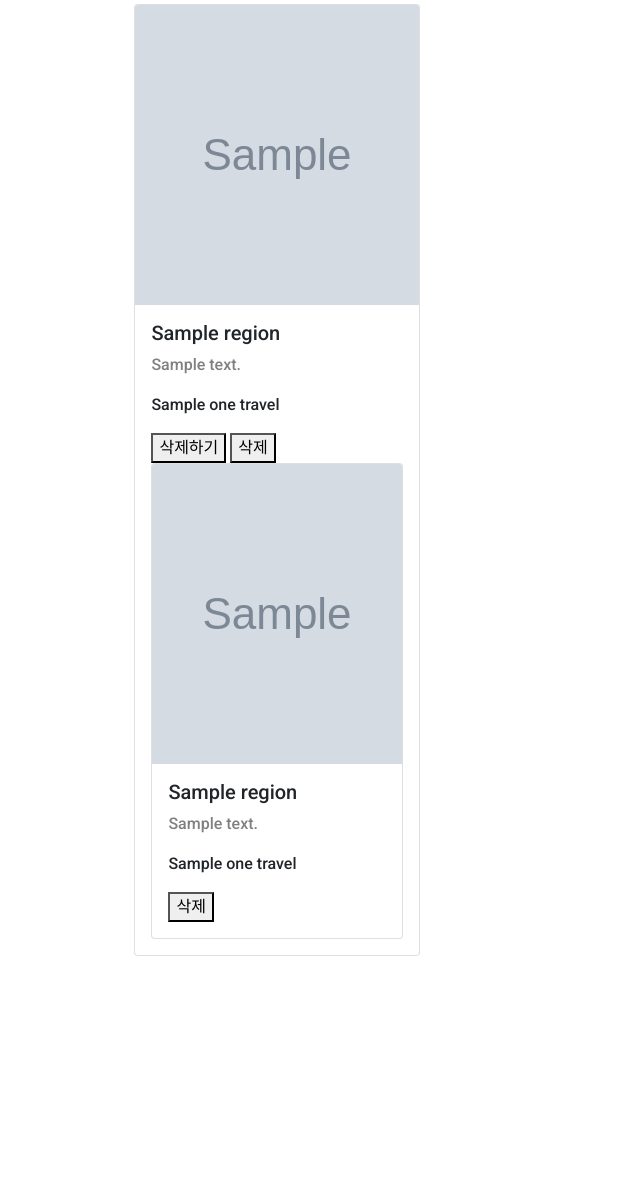
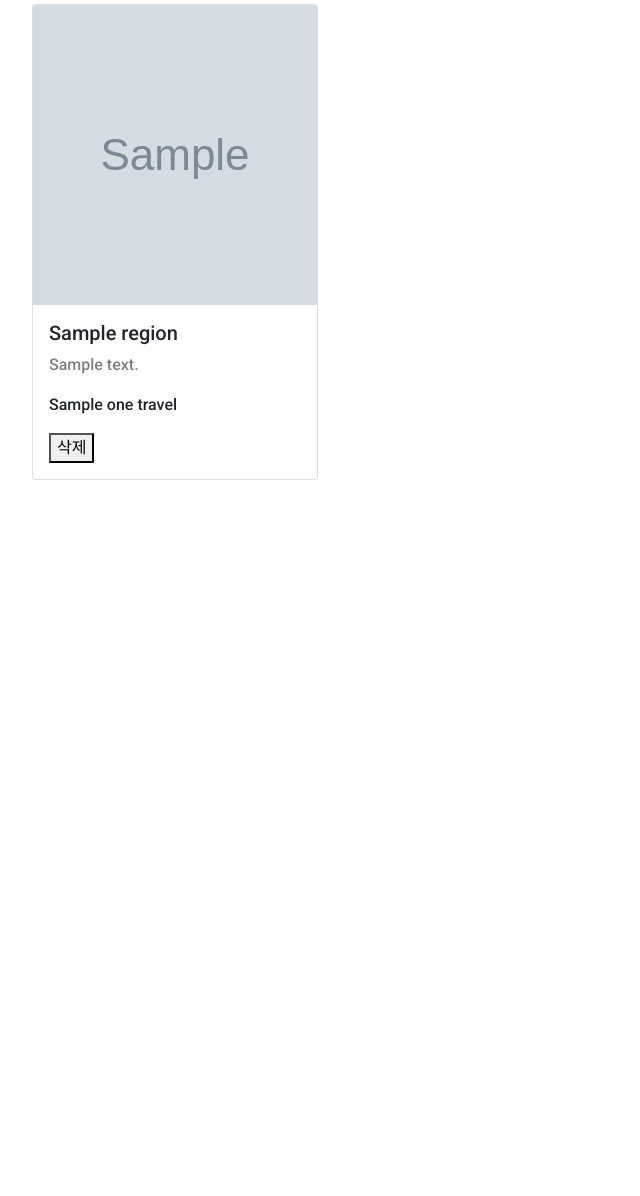
Before and after one commit to wonjunKim8/first-project, a Flask app: template templates/index.html in a window 1280 px wide. Shown: the part 316-1512 px from the top of the page, without its empty margins (0-640 px from the left). Run offline with Flask 2, Linux system fonts and the light colour scheme; the template is opened without the code that fills it: most values are stand-ins (such as "Sample title", 1, 10 or a date in 2020); grey boxes marked "Sample" are stand-in pictures.

Commit message:
수정 완료

```diff
--- a/app.py
+++ b/app.py
@@ -13,10 +13,11 @@ import random
 
 from pymongo import MongoClient
 client = MongoClient('mongodb+srv://test:sparta@cluster0.210xc.mongodb.net/?retryWrites=true&w=majority')
-SECRET_KEY = 'LCH'
+SECRET_KEY = 'SPARTA'
 db = client.dbsparta
 
 app = Flask(__name__)
+
 
 
 @app.route('/detail')
@@ -25,31 +26,41 @@ def ADD():
 
 @app.route('/')
 def home():
-        token_receive = request.cookies.get('mytoken')
-        travel_list = list(db.travel.find({},{'_id':False}))
+    travel_list = list(db.travel.find({},{'_id':False}))
+    return render_template('index.html',travel=travel_list)
 
-        return render_template('index.html', travel=travel_list)
-        # try:
-        #     payload = jwt.decode(token_receive, SECRET_KEY, algorithms=['HS256'])
-        #     user_info = db.users.find_one({"id": payload["id"]})
-        #     return render_template('index.html', user_info=user_info, travel=travel_list)
-        # except jwt.ExpiredSignatureError:
-        #     user_info =None
-        #     return render_template('index.html', user_info=user_info, travel=travel_list)
-        # except jwt.exceptions.DecodeError:
-        #     user_info =None
-        #     return render_template('index.html', user_info=user_info, travel=travel_list)
 
-        if result is not None:
-            name = result['name']
-            payload = {
-                'id': username_receive,
-                'exp': datetime.utcnow() + timedelta(seconds=60 * 60)
-            }
-            token = jwt.encode(payload, SECRET_KEY, algorithm='HS256').decode('utf-8')
-            return jsonify({'result': 'success', 'token': token , 'name':name})
-        else:
-            return jsonify({'result': 'fail', 'msg': '아이디와 비밀번호가 일치하지 않습니다.'})
+###############################################################################################################
+# 로그인 페이지                                                                                                #
+###############################################################################################################
+@app.route('/login')
+def login():
+    return render_template('login.html')
+
+
+# 로그인 기능 구현
+# id,pw를 클라이언트에게 받아와 pw를 해쉬인코딩을 하여 암호화
+# id와 암호화한 pw를 mongoDB 내부에 있는지 확인. 없을시 result=None
+# 클라이언트에게 받은 id와 pw가 mongoDB와 일치할 시 jwt-token생성 후
+# 클라이언트에게 토큰 전송
+@app.route('/api/login', methods=['POST'])
+def user_login():
+    username_receive = request.form['username_give']
+    password_receive = request.form['password_give']
+    password_hash = hashlib.sha256(password_receive.encode('utf-8')).hexdigest()
+    result = db.users.find_one({'id': username_receive, 'pw': password_hash})
+
+
+    if result is not None:
+        name = result['name']
+        payload = {
+            'id': username_receive,
+            'exp': datetime.utcnow() + timedelta(seconds=60 * 60)
+        }
+        token = jwt.encode(payload, SECRET_KEY, algorithm='HS256').decode('utf-8')
+        return jsonify({'result': 'success', 'token': token , 'name':name})
+    else:
+        return jsonify({'result': 'fail', 'msg': '아이디와 비밀번호가 일치하지 않습니다.'})
 
 
 
@@ -90,47 +101,6 @@ def signup_success():
     db.users.insert_one({'id': id_receive, 'pw': pw_hash, 'name': name_receive})
 
     return jsonify({'result': 'success'})
-
-
-
-
-
-
-
-###############################################################################################################
-# 로그인 페이지                                                                                                #
-###############################################################################################################
-@app.route('/login')
-def login():
-    return render_template('login.html')
-
-
-# 로그인 기능 구현
-# id,pw를 클라이언트에게 받아와 pw를 해쉬인코딩을 하여 암호화
-# id와 암호화한 pw를 mongoDB 내부에 있는지 확인. 없을시 result=None
-# 클라이언트에게 받은 id와 pw가 mongoDB와 일치할 시 jwt-token생성 후
-# 클라이언트에게 토큰 전송
-@app.route('/api/login', methods=['POST'])
-def user_login():
-    username_receive = request.form['username_give']
-    password_receive = request.form['password_give']
-    password_hash = hashlib.sha256(password_receive.encode('utf-8')).hexdigest()
-    result = db.users.find_one({'id': username_receive, 'pw': password_hash})
-
-
-    if result is not None:
-        name = result['name']
-        payload = {
-            'id': username_receive,
-            'exp': datetime.utcnow() + timedelta(seconds=60 * 60)
-        }
-        token = jwt.encode(payload, SECRET_KEY, algorithm='HS256')
-        return jsonify({'result': 'success', 'token': token , 'name':name })
-    else:
-        return jsonify({'result': 'fail', 'msg': '아이디와 비밀번호가 일치하지 않습니다.'})
-
-
-
 
 
 
--- a/static/index.js
+++ b/static/index.js
@@ -1,7 +1,6 @@
 $(document).ready(function () {
   checkCookie();
 });
-
 
 function checkCookie() {
   const loginStatus = document.cookie.split("; ").find((x) => x.startsWith("mytoken"));
--- a/static/main.js
+++ b/static/main.js
@@ -1,29 +1,3 @@
-
-$(document).ready(function () {
-  checkCookie();
-});
-
-function checkCookie() {
-  const test = document.cookie
-      .split('; ')
-      .find(x => x.startsWith('mytoken'))
-
-  if (test) { // 로그인 상태 //
-      console.log('main js logged in status')
-
-  } else {
-
-      console.log('main js logged out status')
-
-  }
-
-}
-
-
-
-
-
-
 function imgToBase64ByFileReader(url) {
   return new Promise((resolve, reject) => {
     let xhr = new XMLHttpRequest();
--- a/templates/index.html
+++ b/templates/index.html
@@ -3,8 +3,8 @@
 
 <head>
     <meta charset="utf-8">
-    <meta name="viewport" content="width=device-width, initial-scale=1, shrink-to-fit=no" http-equiv="X-UA-Compatible"
-          content="IE=edge">
+    <meta name="viewport" content="width=device-width, initial-scale=1, shrink-to-fit=no">
+
     <link href="https://cdn.jsdelivr.net/npm/bootstrap@5.0.2/dist/css/bootstrap.min.css" rel="stylesheet"
         integrity="sha384-EVSTQN3/azprG1Anm3QDgpJLIm9Nao0Yz1ztcQTwFspd3yD65VohhpuuCOmLASjC" crossorigin="anonymous">
     <script src="https://ajax.googleapis.com/ajax/libs/jquery/3.5.1/jquery.min.js"></script>
@@ -18,8 +18,6 @@
     <link rel="preconnect" href="https://fonts.gstatic.com" crossorigin>
     <link href="https://fonts.googleapis.com/css2?family=Roboto:ital,wght@0,500;1,300&display=swap" rel="stylesheet">
     <link href="https://fonts.googleapis.com/css2?family=Gowun+Dodum&display=swap" rel="stylesheet">
-    <script defer src="{{ url_for('static', filename='main.js') }}"></script>
-
 
 </head>
 
@@ -40,29 +38,16 @@
     <div class="mycards">
         <div class="row row-cols-1 row-cols-md-4 g-4">
             {% for one_travel in travel %}
-            <<<<<<< HEAD <div id="card-box" class="col">
-                <div class="card h-100">
-                    <img src="{{one_travel.image}}" width="80" height="300" class="card-img-top" alt="...">
-                    <div class="card-body">
-                        <h5 class="card-title">{{one_travel.region}}</h5>
-                        <p class="mycomment">{{one_travel.content}}</p>
-                        <p class="myname">{{one_travel.name}}</p>
-                        <button onclick="delete_word('{{one_travel.num}}') ">삭제하기</button>
-
-                        <button onclick="delete_card('{{one_travel.index}}')">삭제</button>
-
             <div class="col">
                 <a onclick="window.location.href='/commentpage?index={{one_travel.index}}';">
                     <div class=" card h-100">
-                                    <img src="{{one_travel.image}}" width="80" height="300" class="card-img-top"
-                                        alt="...">
+                        <img src="{{one_travel.image}}" width="80" height="300" class="card-img-top" alt="...">
                         <div class="card-body">
                             <h5 class="card-title">{{one_travel.region}}</h5>
                             <p class="mycomment">{{one_travel.content}}</p>
                             <p class="myname">{{one_travel.name}}</p>
                             <button onclick="delete_card('{{one_travel.index}}')">삭제</button>
                         </div>
-
                     </div>
                 </a>
             </div>
```
Also changed, not shown: static/login.js (+5 -6 lines), templates/detail.html (+8 -8 lines), templates/login.html (+8 -1 lines), README.md. Lines whose indentation alone changed are shown as unchanged.
